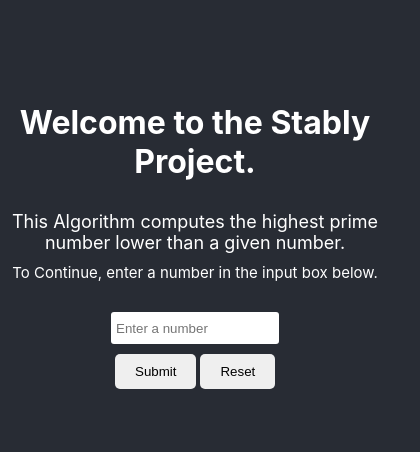
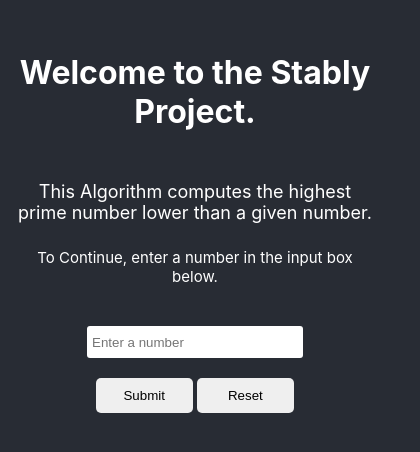
Before and after one commit to Nnanyielugo/stably-project, a React (Create React App) app: page / in a window 390 px wide. Shown: the part 134-586 px from the top of the page, 420 px wide, since content can reach past the window. Built offline with nearby package versions, Linux system fonts and the light colour scheme.

Commit message:
adjust styling for mobile view

```diff
--- a/src/App.tsx
+++ b/src/App.tsx
@@ -22,6 +22,7 @@ const GlobalStyle = createGlobalStyle`
   body {
     height: 100vh;
     background-color: #282c34;
+    overflow: hidden;
     > div {
       height: 100%;
     }
@@ -65,7 +66,7 @@ function App(): JSX.Element {
             This Algorithm computes the highest prime number lower than a given
             number.
           </SubHeader>
-          <SubHeader size={15}>
+          <SubHeader size={15} marginTop={25}>
             To Continue, enter a number in the input box below.
           </SubHeader>
           <InputContainer>
--- a/src/components/app/Button.tsx
+++ b/src/components/app/Button.tsx
@@ -2,10 +2,11 @@ import styled from 'styled-components';
 
 const Button = styled.button`
   color: #000;
-  margin: 10px auto;
+  margin: 20px 0;
   padding: 10px 20px;
   border-radius: 5px;
   border: none;
+  width: 45%;
   &:hover {
     background-color: ${(props) => props.color || '#e3e3e3'};
   }
@@ -16,11 +17,23 @@ const Button = styled.button`
   }
   :first-of-type {
     margin-right: 2px;
-    margin-left: 4px;
+    margin-left: 4%;
   }
   :last-of-type {
     margin-left: 2px;
   }
+
+  @media (max-width: 600px) {
+    margin: 20px 0;
+    width: 45%;
+    :first-of-type {
+      margin-right: 2px;
+      margin-left: 4%;
+    }
+    :last-of-type {
+      margin-left: 2px;
+    }
+  }
 `;
 
 export default Button;
--- a/src/components/app/Card.tsx
+++ b/src/components/app/Card.tsx
@@ -7,7 +7,10 @@ const Card = styled.div`
   padding: 15px;
   align-items: center;
   justify-content: center;
-  border-radius: 4px;
+
+  @media (max-width: 600px) {
+    width: 100%;
+  }
 `;
 
 export default Card;
--- a/src/components/app/Header.tsx
+++ b/src/components/app/Header.tsx
@@ -3,7 +3,12 @@ import styled from 'styled-components';
 const Header = styled.h1`
   color: #fff;
   text-align: center;
+  margin-top: -30px;
   margin-bottom: 30px;
+  @media (max-width: 600px) {
+    margin-top: -50px;
+    margin-bottom: 50px;
+  }
 `;
 
 export default Header;
--- a/src/components/app/InputContainer.tsx
+++ b/src/components/app/InputContainer.tsx
@@ -3,6 +3,10 @@ import styled from 'styled-components';
 const Container = styled.div`
   margin: 0 auto;
   width: 40%;
+
+  @media (max-width: 600px) {
+    width: 60%;
+  }
 `;
 
 export default Container;
--- a/src/components/app/ResultContainer.tsx
+++ b/src/components/app/ResultContainer.tsx
@@ -2,13 +2,17 @@ import styled from 'styled-components';
 
 const ResultContainer = styled.div`
   margin: 0 auto;
-  width: 40%;
+  width: 37%;
   height: 50px;
   background-color: whitesmoke;
   padding: 15px;
   border-radius: 4px;
   color: #000;
   text-align: center;
+
+  @media (max-width: 600px) {
+    width: 55%;
+  }
 `;
 
 export default ResultContainer;
--- a/src/components/app/SubHeader.tsx
+++ b/src/components/app/SubHeader.tsx
@@ -3,17 +3,26 @@ import styled from 'styled-components';
 interface SubHeaderProps {
   size: number;
   marginBottom: number;
+  marginTop: number;
 }
 
 const SubHeader = styled.span.attrs((props: SubHeaderProps) => ({
   size: props.size,
   marginBottom: props.marginBottom,
+  marginTop: props.marginTop,
 }))`
   color: #fff;
   font-size: ${(props) => props.size}px;
   text-align: center;
   display: block;
-  margin-bottom: ${(props) => props.marginBottom || 30}px; ;
+  margin-bottom: ${(props) => props.marginBottom || 30}px;
+  margin-top: ${(props) => props.marginTop || 0}px;
+
+  @media (max-width: 600px) {
+    :last-of-type {
+      margin-bottom: 40px;
+    }
+  }
 `;
 
 export default SubHeader;
```
